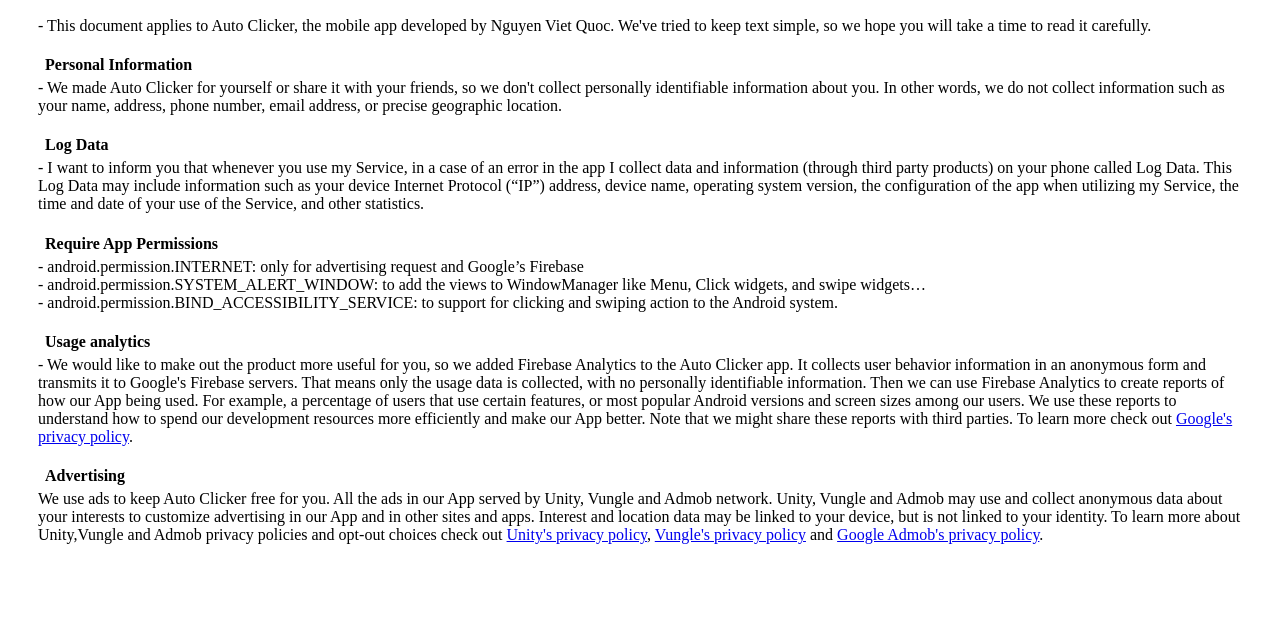
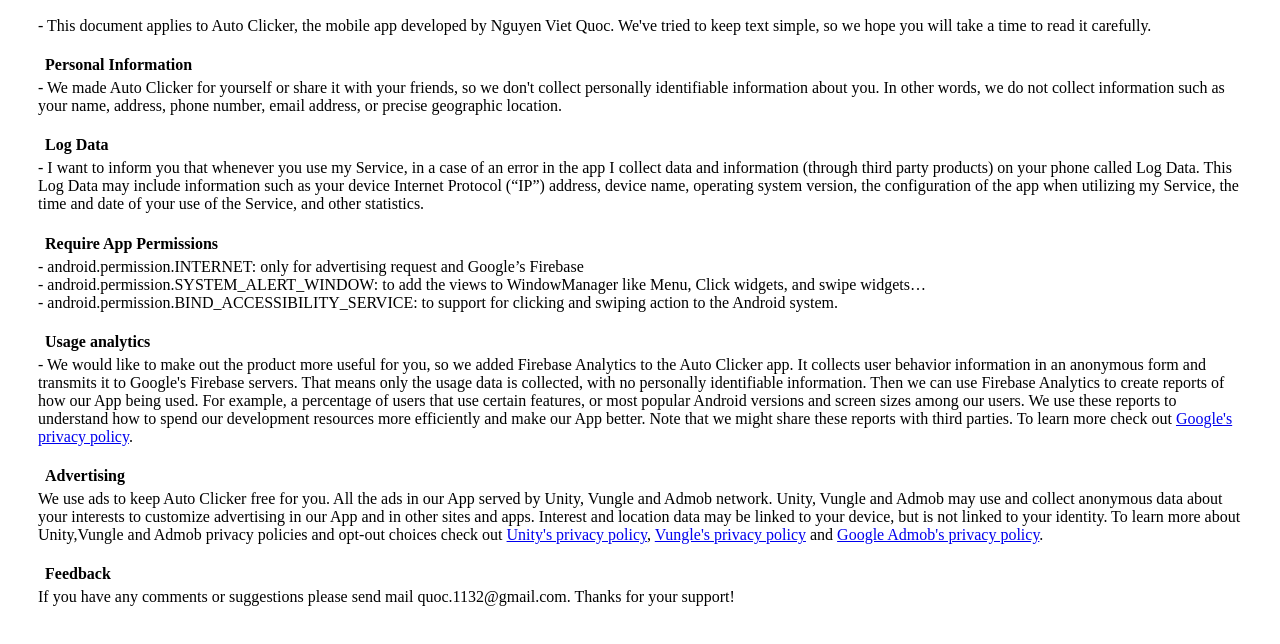
Before and after one commit to quoc1132/quoc1132.github.io, a plain HTML site: page autoclicker_policyprivacy.html in a window 1280 px wide. Shown: the part 148-792 px from the top of the page. Drawn offline with Linux system fonts and the light colour scheme.

Commit message:
Update autoclicker_policyprivacy.html
Add feedback

```diff
--- a/autoclicker_policyprivacy.html
+++ b/autoclicker_policyprivacy.html
@@ -38,7 +38,11 @@
     <p style="margin-top: 0px">
         We use ads to keep Auto Clicker free for you. All the ads in our App served by Unity, Vungle and Admob network. Unity, Vungle and Admob may use and collect anonymous data about your interests to customize advertising in our App and in other sites and apps. Interest and location data may be linked to your device, but is not linked to your identity. To learn more about Unity,Vungle and Admob privacy policies and opt-out choices check out <a href="https://unity3d.com/legal/privacy-policy">Unity's privacy policy</a>, <a href="https://vungle.com/privacy/">Vungle's privacy policy</a> and <a href="https://policies.google.com/privacy">Google Admob's privacy policy</a>.
     </p>
+ <h4 style="margin-bottom: 5px; margin-left: 7px">Feedback</h4>
+    <p style="margin-top: 0px">
+        If you have any comments or suggestions please send mail quoc.1132@gmail.com. Thanks for your support!
 
+    </p>
 </body>
 
 </html>
```
